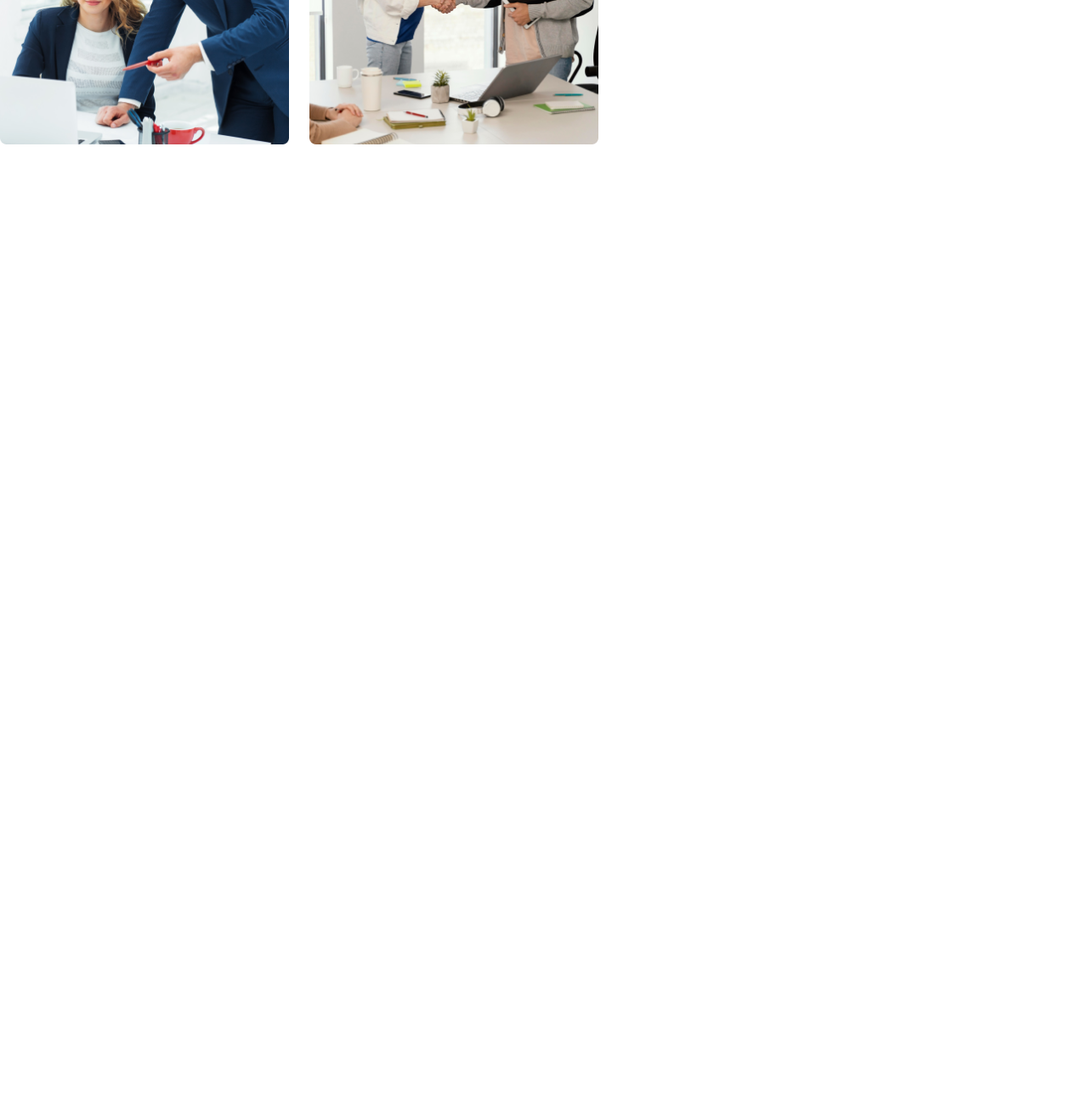
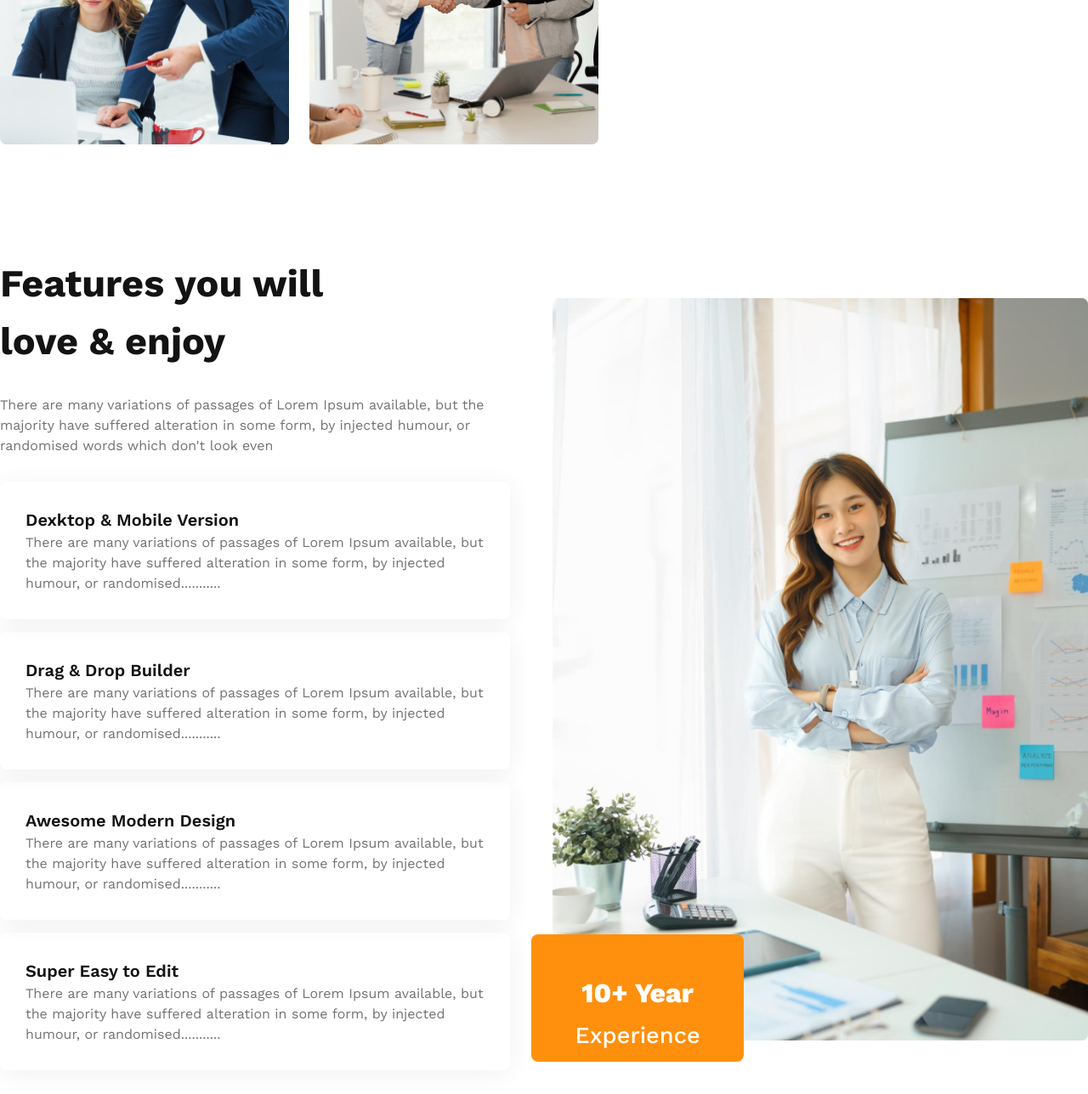
Before and after one commit to saddamcrr7/g3-architects, a plain HTML site: page index.html in a window 1280 px wide. Shown: the part 1860-3148 px from the top of the page at 85% size. Before the commit the page ends 2160 px from the top, so only its background shows below. Drawn offline with nearby package versions, Linux system fonts and the light colour scheme.

Commit message:
Added Features list section markup and style

```diff
--- a/css/style.css
+++ b/css/style.css
@@ -101,7 +101,6 @@ section{
 /* Features Style */
 
 .features{
-  display: flex;
   align-items: center;
   gap: 70px;
 }
@@ -136,10 +135,84 @@ section{
   color: var(--btn-bg);
   font-weight: 800;
 }
+/* Features List Style */
+
+.features-list{
+  justify-content: center;
+  align-items: center;
+  gap: 50px;
+}
+.features-list-content{
+  position: relative;
+}
+.features-list-heading{
+  color: var(--dark-1);
+  font-weight: 700;
+  font-size: 2.813em;
+  width: 450px;
+}
+.features-list-heading::before{
+  content: '';
+  position: absolute;
+  width: 5px;
+  height: 105px;
+  background-color: var(--btn-bg);
+  top: 15px;
+  left: -25px;
+}
+.features-list-description{
+  color: var(--dark-3);
+  width: 600px;
+  margin: 30px 0;
+}
+.features-list-items{
+  margin: 0;
+  padding: 0;
+}
+.features-list-item{
+  width: 600px;
+  list-style: none;
+  box-shadow: 0px 4px 30px 0 rgba(0, 0, 0, 0.06);
+  border-radius: 8px;
+  margin-bottom: 15px;
+  padding: 30px;
+}
+.features-list-item-heading{
+  font-weight: 600;
+  font-size: 1.25em;
+  color: var(--dark-1);
+}
+.features-list-item-description{
+  color: var(--dark-3);
+}
+.features-list-image{
+  position: relative;
+}
+.features-list-thumbnail{
+  width: 100%;
+}
+.experience-card{
+  background-color: var(--btn-bg);
+  color: var(--white);
+  width: 250px;
+  height: 150px;
+  border-radius: 8px;
+  text-align: center;
+  padding: 45px;
+  position: absolute;
+  bottom: -25px;
+  left: -25px;
+  font-size: 2em;
+  font-weight: 800;
+}
+.experience-span{
+  font-weight: 500;
+  font-size: .85em;
+}
 /* Mobile Responsive Header */
 
 @media screen and (max-width: 576px){
-  .navbar, .nav-items{
+  .navbar, .nav-items, .features{
     flex-direction: column;
   }
   .banner-content{
@@ -151,4 +224,19 @@ section{
   .banner-description{
     font-size: .75em;
   }
+  .features-image-container{
+    grid-template-columns: repeat(1, 1fr);
+  }
+  .features-content{
+    padding: 0 45px;
+  }
 }
+
+@media screen and (min-width: 768px) and (max-width: 1024px){
+  .navbar, .nav-items, .features, .features-list{
+    flex-direction: column;
+  }
+  .features-image-container{
+    grid-template-columns: repeat(2, 1fr);
+  }
+}
--- a/index.html
+++ b/index.html
@@ -29,7 +29,7 @@
         </div>
     </header>
     <main class="main">
-        <section class="features">
+        <section class="features d-flex">
             <div class="features-image-container">
                 <img src="images/feature-1.png" alt="Team images" class="feature-image"><img src="images/feature-2.png" alt="Team images" class="feature-image"><img src="images/feature-3.png" alt="Team images" class="feature-image"><img src="images/feature-4.png" alt="Team images" class="feature-image">
             </div>
@@ -39,6 +39,34 @@
                 <button class="btn-primary">Explore More</button>
             </div>
         </section>
+        <section class="features-list d-flex">
+            <div class="features-list-content">
+                <h3 class="features-list-heading">Features you will <br> love & enjoy</h3>
+                <p class="features-list-description">There are many variations of passages of Lorem Ipsum available, but the majority have suffered alteration in some form, by injected humour, or randomised words which don't look even</p>
+                <ul class="features-list-items">
+                    <li class="features-list-item">
+                        <h4 class="features-list-item-heading">Dexktop & Mobile Version</h4>
+                        <p class="features-list-item-description">There are many variations of passages of Lorem Ipsum available, but the majority have suffered alteration in some form, by injected humour, or randomised...........</p>
+                    </li>
+                    <li class="features-list-item">
+                        <h4 class="features-list-item-heading">Drag & Drop Builder</h4>
+                        <p class="features-list-item-description">There are many variations of passages of Lorem Ipsum available, but the majority have suffered alteration in some form, by injected humour, or randomised...........</p>
+                    </li>
+                    <li class="features-list-item">
+                        <h4 class="features-list-item-heading">Awesome Modern Design</h4>
+                        <p class="features-list-item-description">There are many variations of passages of Lorem Ipsum available, but the majority have suffered alteration in some form, by injected humour, or randomised...........</p>
+                    </li>
+                    <li class="features-list-item">
+                        <h4 class="features-list-item-heading">Super Easy to Edit</h4>
+                        <p class="features-list-item-description">There are many variations of passages of Lorem Ipsum available, but the majority have suffered alteration in some form, by injected humour, or randomised...........</p>
+                    </li>
+                </ul>
+            </div>
+            <div class="features-list-image">
+                <img src="images/features.png" alt="Features List Image" class="features-list-thumbnail">
+                <h5 class="experience-card">10+ Year <span class="experience-span">Experience</span></h5>
+            </div>
+        </section>
     </main>
 </body>
 </html>
```
